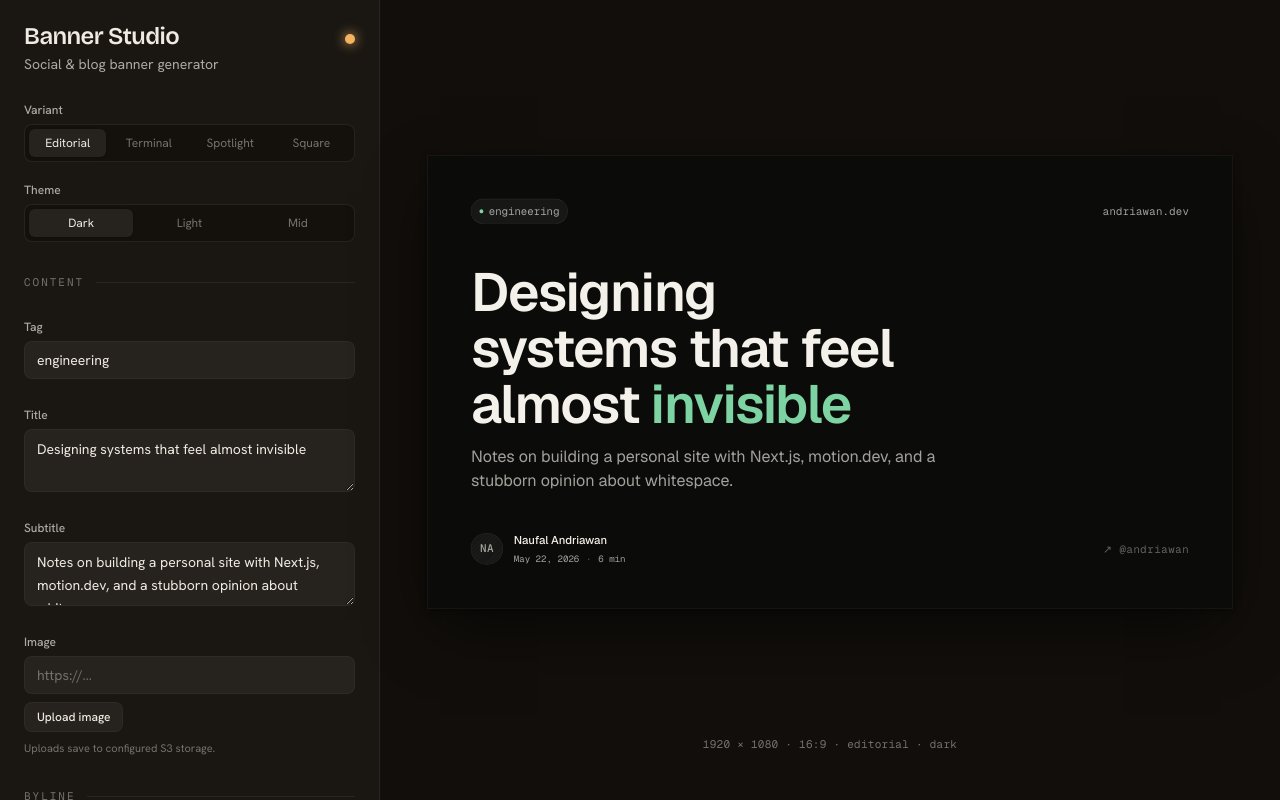
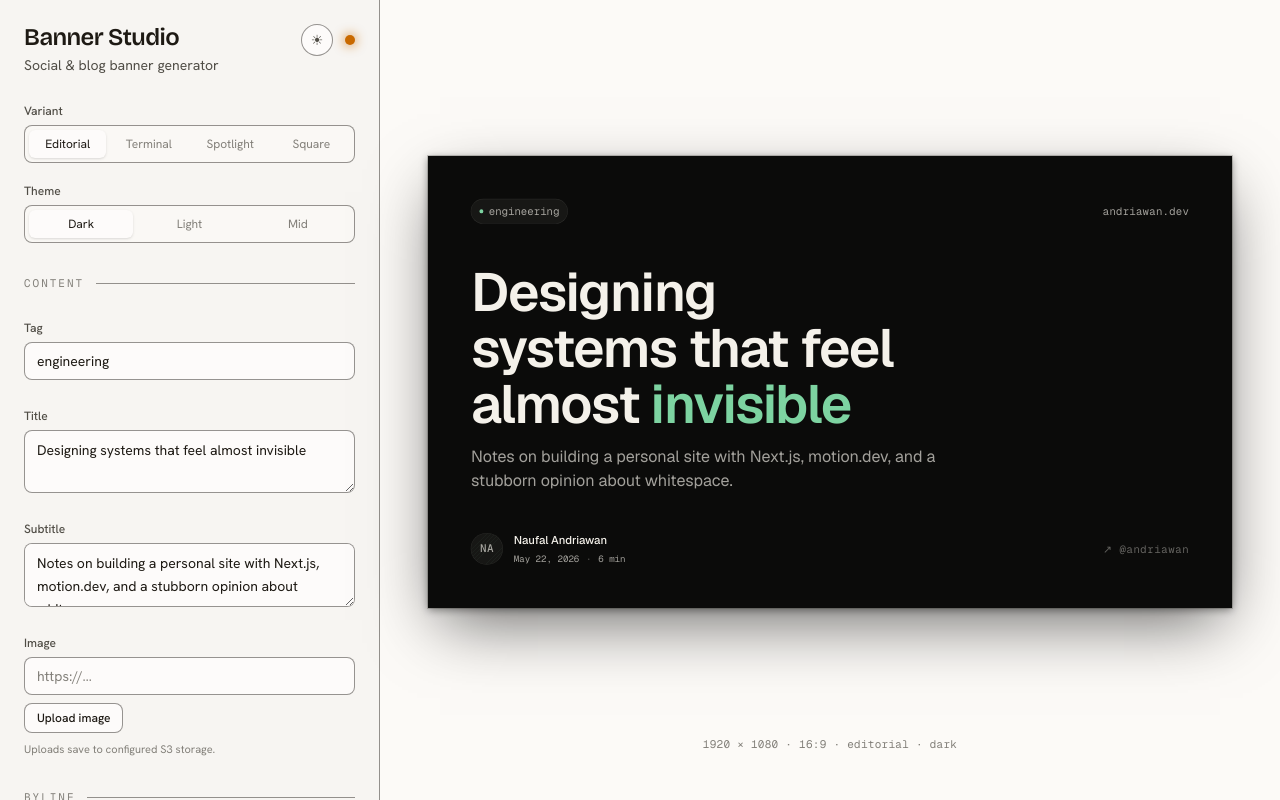
Before and after one commit to andriawan24/banner-blog-maker, a Next.js app: page / in a window 1280 px wide. Built offline with nearby package versions, Linux system fonts and the light colour scheme.

Commit message:
feat: add light and dark theme toggle

```diff
--- a/app/globals.css
+++ b/app/globals.css
@@ -19,6 +19,28 @@
 
   --accent: oklch(0.81 0.125 70); /* warm amber */
   --accent-ink: oklch(0.2 0.02 70); /* text on accent */
+
+  --background: var(--felt);
+  --foreground: var(--fg);
+}
+
+/*
+  Light chrome — same warm-neutral hue family, inverted to a bright paper feel.
+  Toggled by `data-theme="light"` on <html>; falls back to dark via :root above.
+*/
+:root[data-theme="light"] {
+  --felt: oklch(0.985 0.004 70); /* canvas behind the artboard */
+  --panel: oklch(0.97 0.005 70); /* controls surface */
+  --raised: oklch(0.99 0.003 70); /* inputs, pressed segments */
+  --line: oklch(0.3 0.01 70 / 0.5); /* hairline borders */
+  --line-soft: oklch(0.3 0.01 70 / 0.22);
+
+  --fg: oklch(0.22 0.012 80); /* ink */
+  --fg-muted: oklch(0.42 0.011 80);
+  --fg-faint: oklch(0.6 0.009 80);
+
+  --accent: oklch(0.62 0.16 60); /* deeper amber for contrast on paper */
+  --accent-ink: oklch(0.99 0.005 70);
 
   --background: var(--felt);
   --foreground: var(--fg);
--- a/app/layout.tsx
+++ b/app/layout.tsx
@@ -1,4 +1,4 @@
-import type { Metadata } from "next";
+import type { Metadata, Viewport } from "next";
 import { Geist, Geist_Mono, Bricolage_Grotesque, Hanken_Grotesk } from "next/font/google";
 import "./globals.css";
 
@@ -29,6 +29,27 @@ export const metadata: Metadata = {
   description: "Generate customizable social and blog banners.",
 };
 
+export const viewport: Viewport = {
+  themeColor: "#211f1b",
+  colorScheme: "dark light",
+};
+
+// Apply the saved/system theme before first paint to avoid a flash of the
+// wrong theme. Runs once, synchronously, in <head>.
+const noFlashScript = `
+(function () {
+  try {
+    var s = localStorage.getItem('banner-studio:theme');
+    var t = s === 'light' || s === 'dark'
+      ? s
+      : (window.matchMedia && window.matchMedia('(prefers-color-scheme: light)').matches ? 'light' : 'dark');
+    document.documentElement.dataset.theme = t;
+    var m = document.querySelector('meta[name="theme-color"]');
+    if (m) m.setAttribute('content', t === 'light' ? '#f9f7f1' : '#211f1b');
+  } catch (e) {}
+})();
+`;
+
 export default function RootLayout({
   children,
 }: Readonly<{
@@ -37,8 +58,12 @@ export default function RootLayout({
   return (
     <html
       lang="en"
+      data-theme="dark"
       className={`${geistSans.variable} ${geistMono.variable} ${display.variable} ${ui.variable} h-full antialiased`}
     >
+      <head>
+        <script dangerouslySetInnerHTML={{ __html: noFlashScript }} />
+      </head>
       <body className="min-h-full flex flex-col">{children}</body>
     </html>
   );
--- a/app/page.tsx
+++ b/app/page.tsx
@@ -3,6 +3,7 @@
 import { useLayoutEffect, useMemo, useRef, useState } from "react";
 import { jsPDF } from "jspdf";
 import { Banner, type Size } from "@/components/banner/Banner";
+import { ThemeToggle } from "@/components/ThemeToggle";
 import {
   ACCENT_OPTIONS,
   BACKGROUND_OPTIONS,
@@ -239,11 +240,14 @@ export default function Page() {
               Social &amp; blog banner generator
             </p>
           </div>
-          <span
-            className="h-2.5 w-2.5 rounded-full bg-accent"
-            style={{ boxShadow: "0 0 12px var(--accent)" }}
-            aria-hidden
-          />
+          <div className="flex items-center gap-3">
+            <ThemeToggle />
+            <span
+              className="h-2.5 w-2.5 rounded-full bg-accent"
+              style={{ boxShadow: "0 0 12px var(--accent)" }}
+              aria-hidden
+            />
+          </div>
         </header>
 
         <div className="flex flex-col gap-5">
--- /dev/null
+++ b/components/ThemeToggle.tsx
@@ -0,0 +1,55 @@
+"use client";
+
+import { useEffect, useState } from "react";
+
+type Theme = "dark" | "light";
+
+const STORAGE_KEY = "banner-studio:theme";
+
+function readTheme(): Theme {
+  if (typeof window === "undefined") return "dark";
+  const saved = localStorage.getItem(STORAGE_KEY) as Theme | null;
+  if (saved === "dark" || saved === "light") return saved;
+  return window.matchMedia?.("(prefers-color-scheme: light)").matches
+    ? "light"
+    : "dark";
+}
+
+export function ThemeToggle() {
+  const [theme, setTheme] = useState<Theme>(() =>
+    typeof window === "undefined" ? "dark" : readTheme(),
+  );
+  const [mounted, setMounted] = useState(false);
+
+  useEffect(() => {
+    // eslint-disable-next-line react-hooks/set-state-in-effect
+    setMounted(true);
+  }, []);
+
+  useEffect(() => {
+    if (!mounted) return;
+    document.documentElement.dataset.theme = theme;
+    localStorage.setItem(STORAGE_KEY, theme);
+    const meta = document.querySelector('meta[name="theme-color"]');
+    if (meta)
+      meta.setAttribute("content", theme === "light" ? "#f9f7f1" : "#211f1b");
+  }, [theme, mounted]);
+
+  function toggle() {
+    setTheme((t) => (t === "dark" ? "light" : "dark"));
+  }
+
+  return (
+    <button
+      type="button"
+      onClick={toggle}
+      aria-label={`Switch to ${theme === "dark" ? "light" : "dark"} mode`}
+      title={`${theme === "dark" ? "Light" : "Dark"} mode`}
+      className="grid h-8 w-8 place-items-center rounded-full border border-line bg-raised text-fg-muted transition hover:border-fg-faint hover:text-fg"
+    >
+      <span aria-hidden className="text-sm">
+        {mounted ? (theme === "dark" ? "☾" : "☀") : "☾"}
+      </span>
+    </button>
+  );
+}
```
